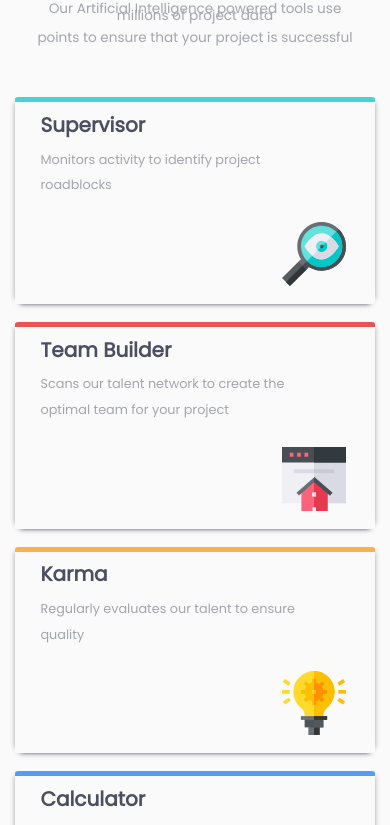
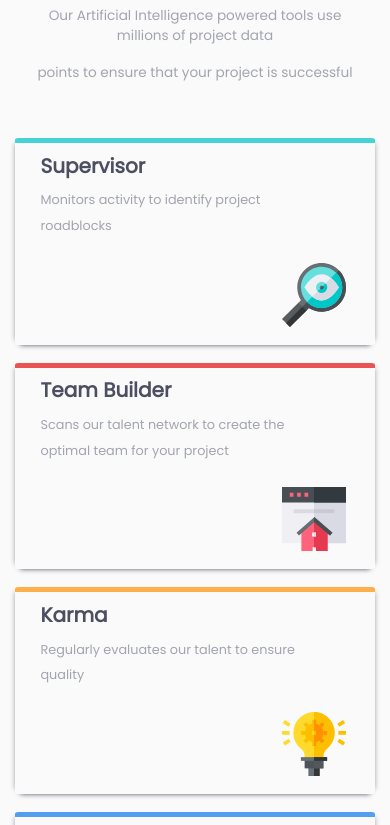
Before and after one commit to mansi05041/four-card, a plain HTML site: page index.html in a window 390 px wide. Shown: the part 190-1015 px from the top of the page. Drawn offline with nearby package versions, Linux system fonts and the light colour scheme.

Commit message:
Update style.css

```diff
--- a/style.css
+++ b/style.css
@@ -100,6 +100,10 @@ h3{
     font-size: 2rem;
   }
 
+  .top-container-about{
+     line-height: 1.5;
+  }
+
   .about{
     font-size: 0.85rem;
   }
```
